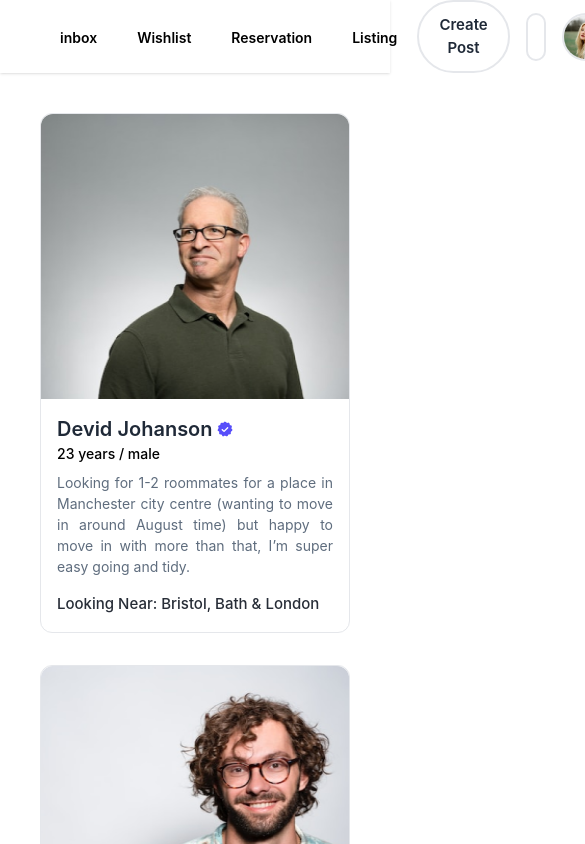
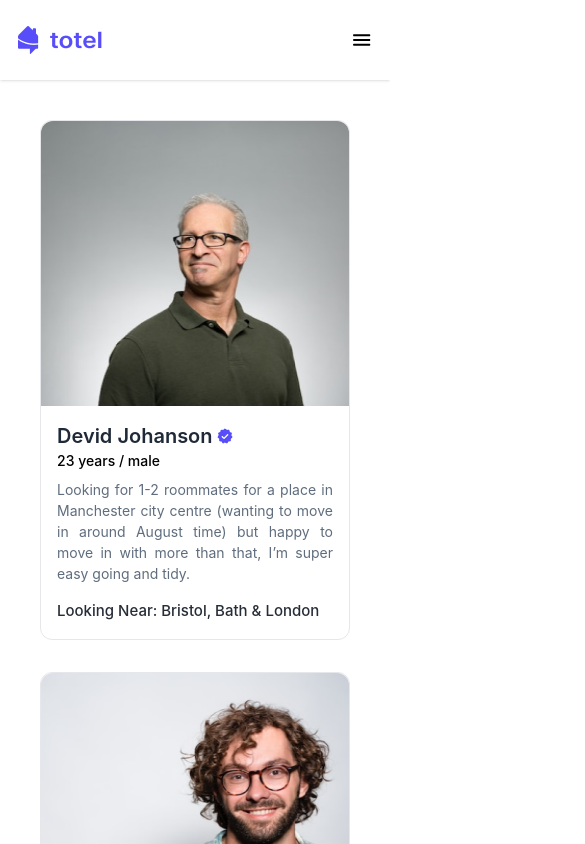
Before and after one commit to AbuRaihan1/totel-landing-page, a React (Create React App) app: page / in a window 390 px wide. Shown: the top 844 px of the page, 585 px wide, since content can reach past the window. Built offline with nearby package versions, Linux system fonts and the light colour scheme.

Commit message:
added bars for small screen

```diff
--- a/src/components/Header/Header.css
+++ b/src/components/Header/Header.css
@@ -1,4 +1,8 @@
-.hover-icon:hover {
-  /* Set the color for the icon on hover */
-  color: blue;
+
+.small_nav_links_style {
+  border-left: 3px solid transparent;
 }
+
+.small_nav_links_style:hover {
+  border-left: 3px solid #574efa;
+}
--- a/src/components/Header/Header.js
+++ b/src/components/Header/Header.js
@@ -1,21 +1,35 @@
-import React, { useContext } from "react";
+import React, { useContext, useState } from "react";
 import { GrNotification } from "react-icons/gr";
+import { FaTimes } from "react-icons/fa";
 import { Link } from "react-router-dom";
 import userAvatar from "../../assets/images/image4.png";
 import totelLogo from "../../assets/images/totelLogo.png";
+import NotificationContext from "../../context/Context";
+
 import "./Header.css";
-import NotificationContext from "../../context/Context";
+import SmallScreenNav from "./SmallScreenNav";
 const Header = () => {
   const { setShowDialog } = useContext(NotificationContext);
-
+  const [showBar, setShowBar] = useState(true);
+  const [showDropdown, setshowDropdown] = useState(false);
   const handleNotificationClick = () => {
     setShowDialog(true);
   };
 
+  const handleToggleClick = () => {
+    setShowBar((prevShowBar) => !prevShowBar);
+    setshowDropdown(true);
+    if (showDropdown) {
+      setshowDropdown(false);
+    }
+  };
+
   const navLinks = ["inbox", "Wishlist", "Reservation", "Listing"];
+
   return (
-    <div className="px-10 bg-white shadow">
-      <nav className="flex justify-between items-center">
+    <div className="lg:px-10 px-2 bg-white shadow">
+      {/* this navbar will hide in small screen */}
+      <nav className="lg:flex justify-between items-center h-[80px] hidden ">
         <Link>
           <img src={totelLogo} alt="" />
         </Link>
@@ -48,6 +62,46 @@ const Header = () => {
           />
         </div>
       </nav>
+
+      {/* this navbar will show small screen  */}
+      <nav className="flex items-center justify-between h-[80px] lg:hidden">
+        <div>
+          <img src={totelLogo} alt="" />
+        </div>
+        <div className="cursor-pointer h-10 w-10 p-2 flex items-center justify-center hover:bg-slate-200 rounded-full">
+          {showBar ? (
+            <svg
+              onClick={handleToggleClick}
+              xmlns="http://www.w3.org/2000/svg"
+              width="25"
+              height="24"
+              viewBox="0 0 25 24"
+              fill="none"
+            >
+              <g clip-path="url(#clip0_212_476)">
+                <path
+                  d="M4.16162 18H20.1616C20.7116 18 21.1616 17.55 21.1616 17C21.1616 16.45 20.7116 16 20.1616 16H4.16162C3.61162 16 3.16162 16.45 3.16162 17C3.16162 17.55 3.61162 18 4.16162 18ZM4.16162 13H20.1616C20.7116 13 21.1616 12.55 21.1616 12C21.1616 11.45 20.7116 11 20.1616 11H4.16162C3.61162 11 3.16162 11.45 3.16162 12C3.16162 12.55 3.61162 13 4.16162 13ZM3.16162 7C3.16162 7.55 3.61162 8 4.16162 8H20.1616C20.7116 8 21.1616 7.55 21.1616 7C21.1616 6.45 20.7116 6 20.1616 6H4.16162C3.61162 6 3.16162 6.45 3.16162 7Z"
+                  fill="black"
+                />
+              </g>
+              <defs>
+                <clipPath id="clip0_212_476">
+                  <rect
+                    width="24"
+                    height="24"
+                    fill="white"
+                    transform="translate(0.161621)"
+                  />
+                </clipPath>
+              </defs>
+            </svg>
+          ) : (
+            <FaTimes onClick={handleToggleClick} />
+          )}
+        </div>
+      </nav>
+
+      {showDropdown && <SmallScreenNav />}
     </div>
   );
 };
--- /dev/null
+++ b/src/components/Header/SmallScreenNav.js
@@ -0,0 +1,50 @@
+import React, { useContext, useState } from "react";
+import { Link } from "react-router-dom";
+import mailIcon from "../../assets/icons/mail.png";
+import like from "../../assets/icons/like.png";
+import { GrNotification } from "react-icons/gr";
+import NotificationContext from "../../context/Context";
+const SmallScreenNav = () => {
+  const { showDialog, setShowDialog } = useContext(NotificationContext);
+
+  const handleDialogShow = () => {
+    setShowDialog(true);
+  };
+
+
+  return (
+    <div className="w-[94%] bg-white mx-[3%] border absolute lg:hidden">
+      <ul className="py-6">
+        <li className="small_nav_links_style hover:bg-[#0000000e] py-2 pl-3 hover:text-primaryColor">
+          <Link
+            href="#"
+            className="flex gap-2 font-inter text-[16px] font-[600] items-center"
+          >
+            <img src={mailIcon} alt="" /> <span>Inbox</span>
+          </Link>
+        </li>
+        <li className="small_nav_links_style hover:bg-[#0000000e] py-2 pl-3 hover:text-primaryColor">
+          <Link
+            href="#"
+            className="flex gap-2 font-inter  items-center text-[16px] font-[600]"
+          >
+            <img src={like} alt="" /> <span>Wishlist</span>
+          </Link>
+        </li>
+        <li
+          className="small_nav_links_style hover:bg-[#0000000e] py-2 pl-3 hover:text-primaryColor"
+          onClick={handleDialogShow}
+        >
+          <Link
+            href="#"
+            className="flex gap-2 font-inter items-center text-[16px] font-[600]"
+          >
+            <GrNotification /> <span>Notification</span>
+          </Link>
+        </li>
+      </ul>
+    </div>
+  );
+};
+
+export default SmallScreenNav;
--- a/src/components/Notification/Notification.js
+++ b/src/components/Notification/Notification.js
@@ -25,6 +25,24 @@ const Notification = () => {
       notiTime: "3 hours ago",
     },
     {
+      icon: mail,
+      notiMessage: "You received a friend request.",
+      userName: "Mike Johnson",
+      notiTime: "3 hours ago",
+    },
+    {
+      icon: mail,
+      notiMessage: "You received a friend request.",
+      userName: "Mike Johnson",
+      notiTime: "3 hours ago",
+    },
+    {
+      icon: mail,
+      notiMessage: "You received a friend request.",
+      userName: "Mike Johnson",
+      notiTime: "3 hours ago",
+    },
+    {
       icon: star,
       notiMessage: "Reminder: Upcoming event tomorrow.",
       userName: "Alice Williams",
@@ -33,7 +51,6 @@ const Notification = () => {
   ];
 
   const { showDialog, setShowDialog } = useContext(NotificationContext);
-
   const handleDialogClose = () => {
     setShowDialog(false);
   };
@@ -41,13 +58,13 @@ const Notification = () => {
   return (
     <>
       {showDialog && (
-        <div className="relative">
-          <div className="bg-white absolute right-0 top-1 z-10 md:w-[586px] h-auto shadow-xl">
-            <div className="flex items-center justify-between p-6">
+        <div className="relative shadow-2xl">
+          <div className="bg-white absolute right-0 lg:top-1 z-10 lg:w-[520px] h-[446px] overflow-auto shadow-2xl w-full top-36">
+            <div className=" flex items-center justify-between p-6">
               <p className="font-[500] text-2xl font-inter">Notification </p>
               <FaTimes
                 onClick={handleDialogClose}
-                className="bg-gray-100 rounded-full p-3 h-10 cursor-pointer w-10"
+                className="bg-gray-100 hover:bg-gray-300 rounded-full p-3 h-10 cursor-pointer w-10"
               />
             </div>
 
```
Also changed, not shown: src/assets/icons/like.png (added).
